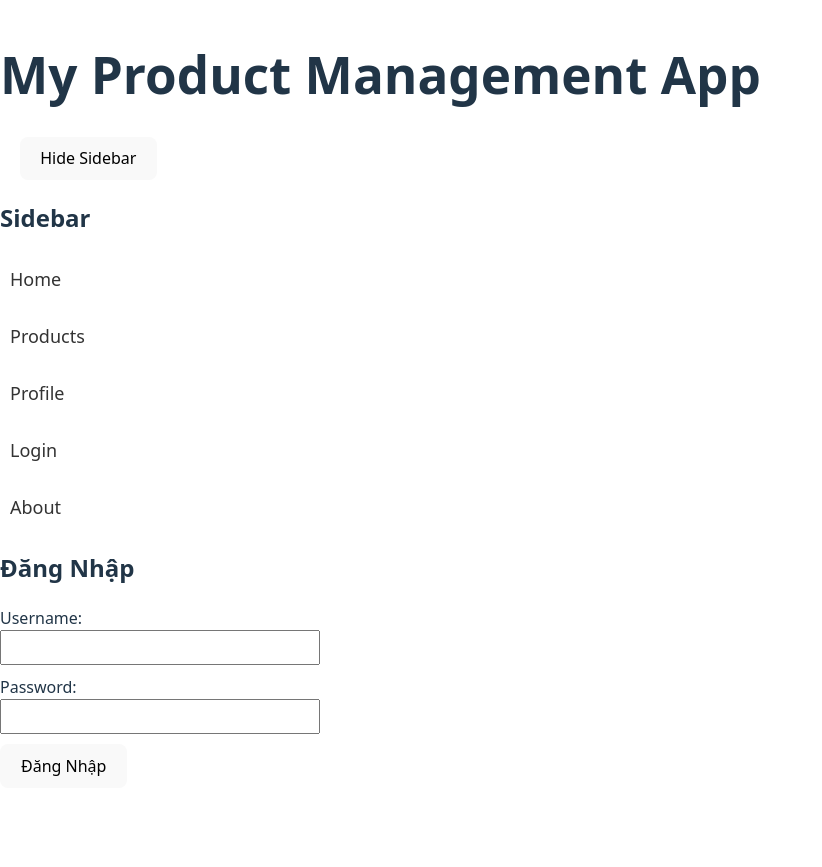
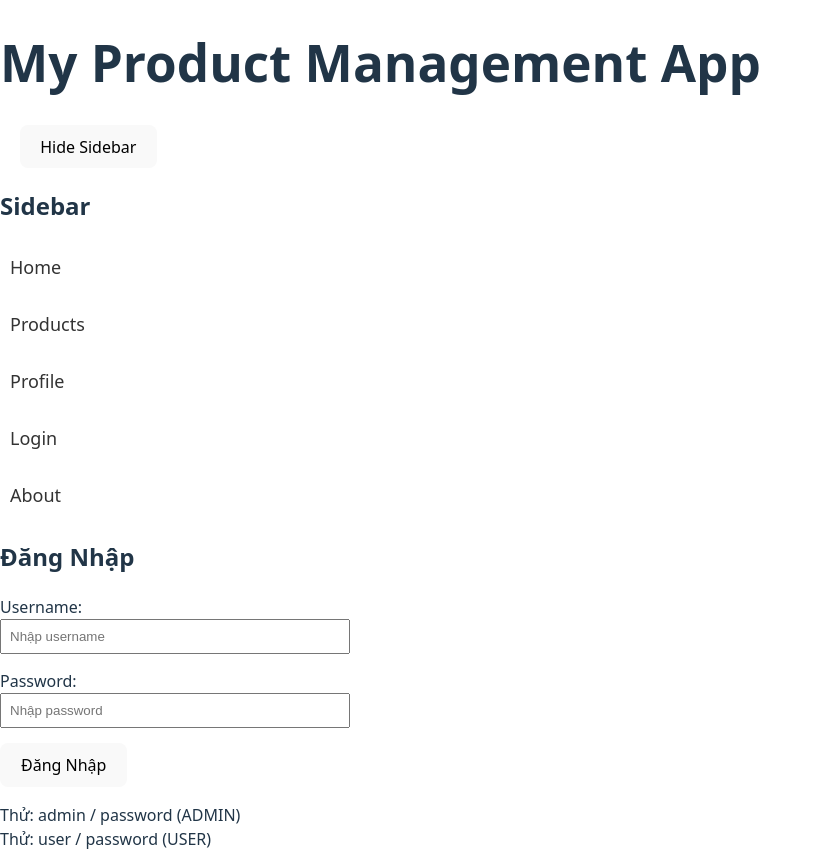
Before and after one commit to chube-coder-2k4/react-spring-mongodb, a React (Vite) app: page /login in a window 1280 px wide. Shown: the whole page, without its empty margins (0-822 px from the left). Before the commit the page ends 800 px from the top, so only its background shows below. Built offline with nearby package versions, Linux system fonts and the light colour scheme.

Commit message:
feat: Implement mock API with Axios for products and login

```diff
--- a/package.json
+++ b/package.json
@@ -10,6 +10,7 @@
     "preview": "vite preview"
   },
   "dependencies": {
+    "axios": "^1.13.2",
     "react": "^19.2.0",
     "react-dom": "^19.2.0",
     "react-router-dom": "^7.11.0"
--- a/src/pages/Login.jsx
+++ b/src/pages/Login.jsx
@@ -1,20 +1,64 @@
+import { useState } from 'react';
+import { login } from '../services/api';
+
 function Login() {
+    const [username, setUsername] = useState('');
+    const [password, setPassword] = useState('');
+    const [loading, setLoading] = useState(false);
+    const [message, setMessage] = useState('');
+
+    const handleLogin = async (e) => {
+        e.preventDefault();
+        setLoading(true);
+        setMessage('');
+        try {
+            const response = await login(username, password);
+            setMessage(`Đăng nhập thành công! Chào mừng ${response.data.user.role}`);
+            console.log('Token:', response.data.token);
+            // Lưu token vào localStorage hoặc context nếu cần
+        } catch (error) {
+            setMessage(error.response?.data?.message || 'Lỗi khi đăng nhập');
+        } finally {
+            setLoading(false);
+        }
+    }
+
+
     return (
         <div>
             <h2>Đăng Nhập</h2>
-      <form style={{ maxWidth: '300px' }}>
-        <div style={{ marginBottom: '10px' }}>
-          <label>Username:</label><br/>
-          <input type="text" style={{ width: '100%', padding: '8px' }} />
+            <form onSubmit={handleLogin} style={{maxWidth: '350px'}}>
+                <div style={{ marginBottom: '15px' }}>
+                    <label>Username:</label>
+                    <input
+                        type="text"
+                        value={username}
+                        onChange={(e) => setUsername(e.target.value)}
+                        required
+                        style={{ width: '100%', padding: '8px', boxSizing: 'border-box' }}
+                        placeholder="Nhập username"
+                    />
                 </div>
-        <div style={{ marginBottom: '10px' }}>
-          <label>Password:</label><br/>
-          <input type="password" style={{ width: '100%', padding: '8px' }} />
+                <div style={{ marginBottom: '15px' }}>
+                    <label>Password:</label>
+                    <input
+                        type="password"
+                        value={password}
+                        onChange={(e) => setPassword(e.target.value)}
+                        required
+                        style={{ width: '100%', padding: '8px', boxSizing: 'border-box' }}
+                        placeholder="Nhập password"
+                    />
                 </div>
-        <button type="button" style={{ padding: '10px 20px' }}>
-          Đăng Nhập
+                <button type="submit" disabled={loading} style={{ padding: '10px 20px' }}>
+                    {loading ? 'Đang đăng nhập...' : 'Đăng Nhập'}
                 </button>
             </form>
+            {message && <p style={{ marginTop: '20px', fontWeight: 'bold' }}>{message}</p>}
+            <p>
+                Thử: admin / password (ADMIN)<br/>
+                Thử: user / password (USER)
+            </p>
         </div>
     );
 }
--- a/src/pages/Products.jsx
+++ b/src/pages/Products.jsx
@@ -1,17 +1,29 @@
 import { useState, useEffect } from 'react';
+import { getProducts } from '../services/api';
 
 function Products() {
   const [products, setProducts] = useState([]);
+  const [loading, setLoading] = useState(true);
+  const [error, setError] = useState(null);
 
   useEffect(() => {
-    setTimeout(() => {
-      setProducts([
-        { id: 1, name: 'Laptop Dell', price: 15000000 },
-        { id: 2, name: 'iPhone 15', price: 25000000 },
-        { id: 3, name: 'Tai nghe Sony', price: 3000000 },
-      ]);
-    }, 800);
-  }, []);
+    getProducts()
+      .then(response => {
+        setProducts(response);
+        setLoading(false);
+        })
+        .catch(() => {
+            setError('Lỗi khi tải sản phẩm');
+            setLoading(false);
+        });
+    }, []);
+
+    if(loading) {
+        return <p>Đang tải...</p>;
+    }
+    if(error) {
+        return <p>{error}</p>;
+    }
 
   return (
     <div>
--- /dev/null
+++ b/src/services/api.js
@@ -0,0 +1,44 @@
+import axios from "axios";
+
+const api = axios.create({
+    baseURL: "", // để trống vì đang mock data
+    timeout: 5000,
+});
+
+export const getProducts = () => {
+    return new Promise((resolve) => {
+        setTimeout(() => {
+            resolve([
+                { id: 1, name: 'Laptop Dell', price: 15000000 },
+                { id: 2, name: 'iPhone 15', price: 25000000 },
+                { id: 3, name: 'Tai nghe Sony', price: 3000000 },
+            ]);
+        }, 800);
+    });
+}
+
+export const login = (username, password) => {
+    return new Promise((resolve, reject) => {
+        setTimeout(() => {
+            if (username === "admin" && password === "password") {
+                resolve({
+                    data: {
+                        token: 'fake-jwt-token-admin-12345',
+                        user: { name: 'Admin User', role: 'ADMIN' }
+                    }
+                });
+            } else if (username === "user" && password === "password") {
+                resolve({
+                    data: {
+                        token: 'fake-jwt-token-user-67890',
+                        user: { name: 'Regular User', role: 'USER' }
+                    }
+                });
+            } else {
+                reject({response : { data:  { message: 'Invalid credentials' } } });
+            }
+        }, 1000);
+    });
+}
+
+export default api;
```
Also changed, not shown: 1 other file (tests, documents, lock files or other folders). Lines whose indentation alone changed are shown as unchanged.
